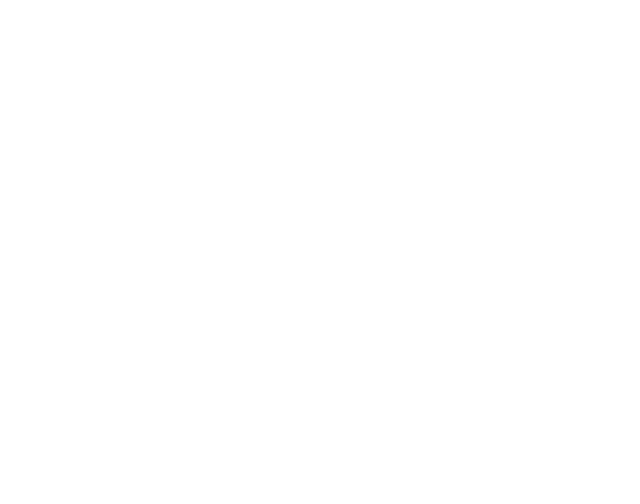
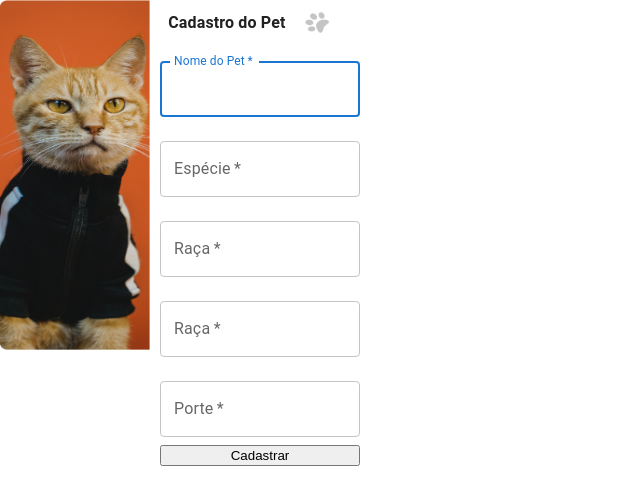
Before and after one commit to fabioalmeida08/Hotel-Pet, a React (Create React App) app: page / in a window 1280 px wide. Before the commit this address had no page. Shown: the top 504 px of the page, without its empty margins (0-640 px from the left). Built offline with nearby package versions, Linux system fonts and the light colour scheme.

Commit message:
feat : cardRegisterPet(uncompleted)

```diff
--- a/src/App.tsx
+++ b/src/App.tsx
@@ -3,12 +3,13 @@ import { ToastContainer } from 'react-toastify'
 import 'react-toastify/dist/ReactToastify.css'
 import Router from './routes'
 import {CssBaseline} from '@mui/material'
-
+import CardRegisterPet from './components/cardRegisterPet'
 function App() {
   return (
     <>
       <CssBaseline/>
       <Router />
+      <CardRegisterPet></CardRegisterPet>
       <ToastContainer />
     </>
   )
--- /dev/null
+++ b/src/components/cardRegisterPet/index.tsx
@@ -0,0 +1,164 @@
+import {InputLabel, MenuItem, Select, TextField } from '@mui/material';
+import FormControl from '@mui/material/FormControl';
+import { StyledForm, DivForm, DivWrapper, DivHeader } from './styles';
+import pata from "./images/pata.png"
+import backgroundCat from "./images/backgroundRegisterCat.png"
+import * as yup from 'yup';
+import { Controller, useForm } from "react-hook-form"
+import { yupResolver } from '@hookform/resolvers/yup';
+import axios from 'axios';
+import { useState } from 'react';
+
+
+
+const CardRegisterPet = () => {
+
+    interface IFormData {
+    name: string
+    email: string
+    password: string
+    passwordConfirm: string
+  }
+
+    const schema = yup.object().shape({
+       name: yup.string().required(),
+        specie: yup.string().required(),
+        race: yup.string().required(),
+        age: yup.number().required(),
+        size: yup.string().required()
+    })
+    const {
+      handleSubmit,
+      control,
+      formState: { errors },
+    } = useForm({
+      resolver: yupResolver(schema),
+    })
+
+    const token = "token"
+
+    const onSubmit = handleSubmit((data) => {
+
+        axios.post("https://hotelpetapi.herokuapp.com/pets", data, {
+            headers: {
+                Authorization: `Bearer ${token}`,
+            },
+
+        }).then((response) => console.log(response)).catch((err) => console.log(err))
+    })
+
+    return (
+        <DivWrapper>
+            <div>
+                <img src={backgroundCat} alt="backgroundCat"></img>
+            </div>
+            <DivForm>
+                <DivHeader>
+
+                    <h1>Cadastro do Pet</h1>
+                    <img src={pata} alt="pata"></img>
+
+                </DivHeader>
+                <StyledForm onSubmit={onSubmit}>
+                <Controller
+            name='name'
+            control={control}
+            defaultValue=''
+            render={({ field }) => (
+              <TextField
+                {...field}
+                required
+                fullWidth
+                margin='normal'
+                id='name'
+                label='Nome do Pet'
+                autoFocus
+                helperText={errors.name?.message}
+                error={!!errors.name?.message}
+              />
+            )}
+          />
+          <Controller
+            name='specie'
+            control={control}
+            defaultValue=''
+            render={({ field }) => (
+              <TextField
+                {...field}
+                required
+                fullWidth
+                margin='normal'
+                id='specie'
+                label='Espécie'
+                helperText={errors.specie?.message}
+                error={!!errors.specie?.message}
+              />
+            )}
+          />
+          <Controller
+            name='race'
+            control={control}
+            defaultValue=''
+            render={({ field }) => (
+              <TextField
+                {...field}
+                required
+                fullWidth
+                margin='normal'
+                id='race'
+                label='Raça'
+                type='text'
+                helperText={errors.race?.message}
+                error={!!errors.race?.message}
+              />
+            )}
+          />
+          <Controller
+            name='age'
+            control={control}
+            defaultValue=''
+            render={({ field }) => (
+              <TextField
+                {...field}
+                required
+                fullWidth
+                margin='normal'
+                id='age'
+                label='Raça'
+                type='age'
+                helperText={errors.passwordConfirm?.message}
+                error={!!errors.passwordConfirm?.message}
+              /> )} />
+            <Controller
+            name='size'
+            control={control}
+            defaultValue=''
+            render={({ field }) => (
+              <TextField
+                {...field}
+                required
+                fullWidth
+                margin='normal'
+                id='size'
+                label='Porte'
+                type='size'
+                helperText={errors.passwordConfirm?.message}
+                error={!!errors.passwordConfirm?.message}
+              /> )} />
+
+
+
+
+
+
+
+                    <button type="submit">Cadastrar</button>
+
+                </StyledForm>
+            </DivForm>
+
+
+        </DivWrapper>
+    )
+}
+export default CardRegisterPet
--- /dev/null
+++ b/src/components/cardRegisterPet/styles.ts
@@ -0,0 +1,46 @@
+import styled from "styled-components";
+
+const StyledForm = styled.form`
+  display: flex;
+  flex-direction: column;
+  height: 100vw;
+  max-height: 340px;
+  width: 45vw;
+  max-width: 200px;
+`
+const DivWrapper = styled.div`
+  display: flex;
+  flex-direction: "row";
+  height: 317px;
+  width: 308px;
+  border-radius: 15.8px;
+  background-color: #fff;
+  img {
+    height: 100vw;
+    max-height: 350px;
+    width: 38vw;
+    max-width: 150px;
+  }
+`;
+const DivHeader = styled.div`
+  display: flex;
+  flex-direction: "row";
+  align-items: center;
+  justify-content: space-around;
+  width: 180px;
+  h1 {
+    font-size: 16px;
+  }
+  img {
+    width: 30px;
+    height: 30px;
+  }
+`;
+const DivForm = styled.div`
+  height: 80vw;
+  max-height: 350px;
+  width: 58vw;
+  max-width: 150px;
+  padding-left: 10px;
+`;
+export { StyledForm, DivForm, DivWrapper, DivHeader };
```
Also changed, not shown: src/components/cardRegisterPet/images/backgroundRegisterCat.png (added), src/components/cardRegisterPet/images/pata.png (added).
